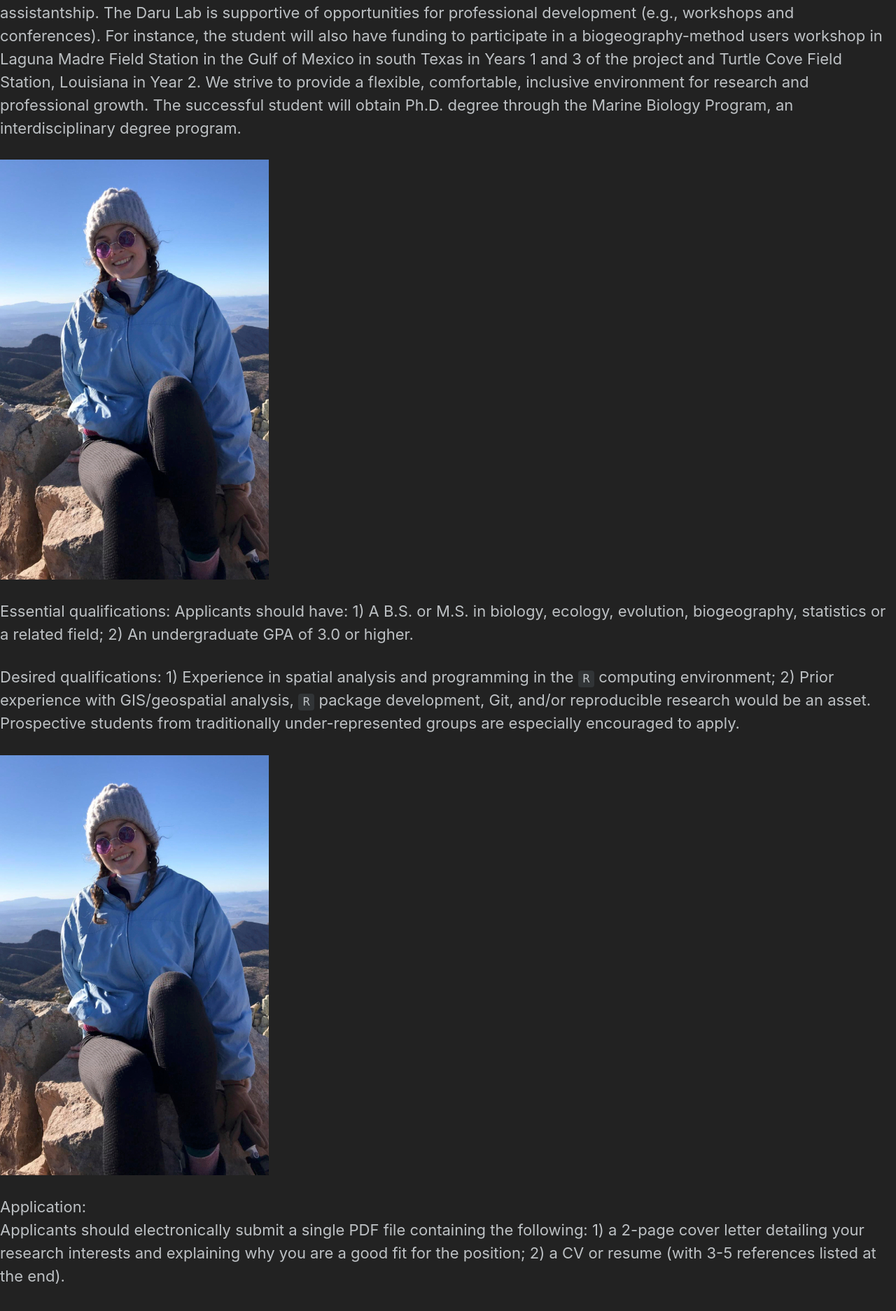
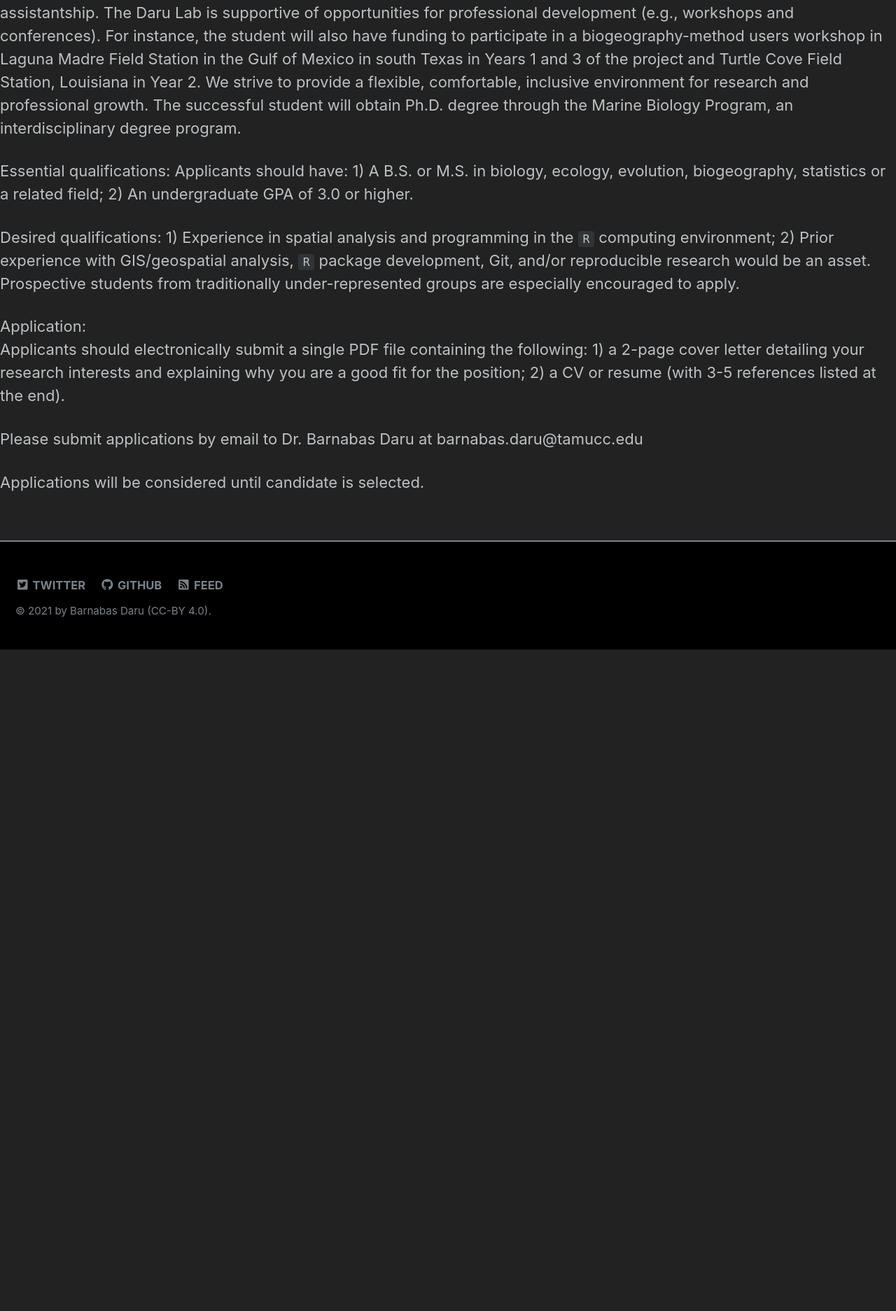
Before and after one commit to darunabas/darulab.github.io, a Jekyll site: the page built from _posts/2021-06-11-PhD-students-biogeography.md, in a window 1280 px wide. Shown: the part 432-2305 px from the top of the page at 70% size. Built offline with Jekyll 4.4.1, drawn with Linux system fonts in a browser that asks for light colours; nearby versions of some CDN libraries; our own code applies the rules of GitHub Pages for plain Markdown files; after the commit the page ends 1360 px from its top, so only the background shows below that.

Commit message:
Update 2021-06-11-PhD-students-biogeography.md

```diff
--- a/_posts/2021-06-11-PhD-students-biogeography.md
+++ b/_posts/2021-06-11-PhD-students-biogeography.md
@@ -17,15 +17,11 @@ The Daru lab (https://barnabasdaru.com/) within the Department of Life Sciences
 
 The position includes a stipend ($24,000/yr), health insurance, and tuition. These will be provided through a research assistantship. The Daru Lab is supportive of opportunities for professional development (e.g., workshops and conferences). For instance, the student will also have funding to participate in a biogeography-method users workshop in Laguna Madre Field Station in the Gulf of Mexico in south Texas in Years 1 and 3 of the project and Turtle Cove Field Station, Louisiana in Year 2. We strive to provide a flexible, comfortable, inclusive environment for research and professional growth. The successful student will obtain Ph.D. degree through the Marine Biology Program, an interdisciplinary degree program.
 
-![alternative text](https://github.com/darunabas/darulab.github.io/blob/gh-pages/assets/images/jordan.jpg)
-
 Essential qualifications:
 Applicants should have: 1) A B.S. or M.S. in biology, ecology, evolution, biogeography, statistics or a related field; 2) An undergraduate GPA of 3.0 or higher.
 
 Desired qualifications:
 1) Experience in spatial analysis and programming in the `R` computing environment; 2) Prior experience with GIS/geospatial analysis, `R` package development, Git, and/or reproducible research would be an asset. Prospective students from traditionally under-represented groups are especially encouraged to apply.
-
-![alternative text](/assets/images/jordan.jpg)
 
 Application:
 Applicants should electronically submit a single PDF file containing the following:
```
